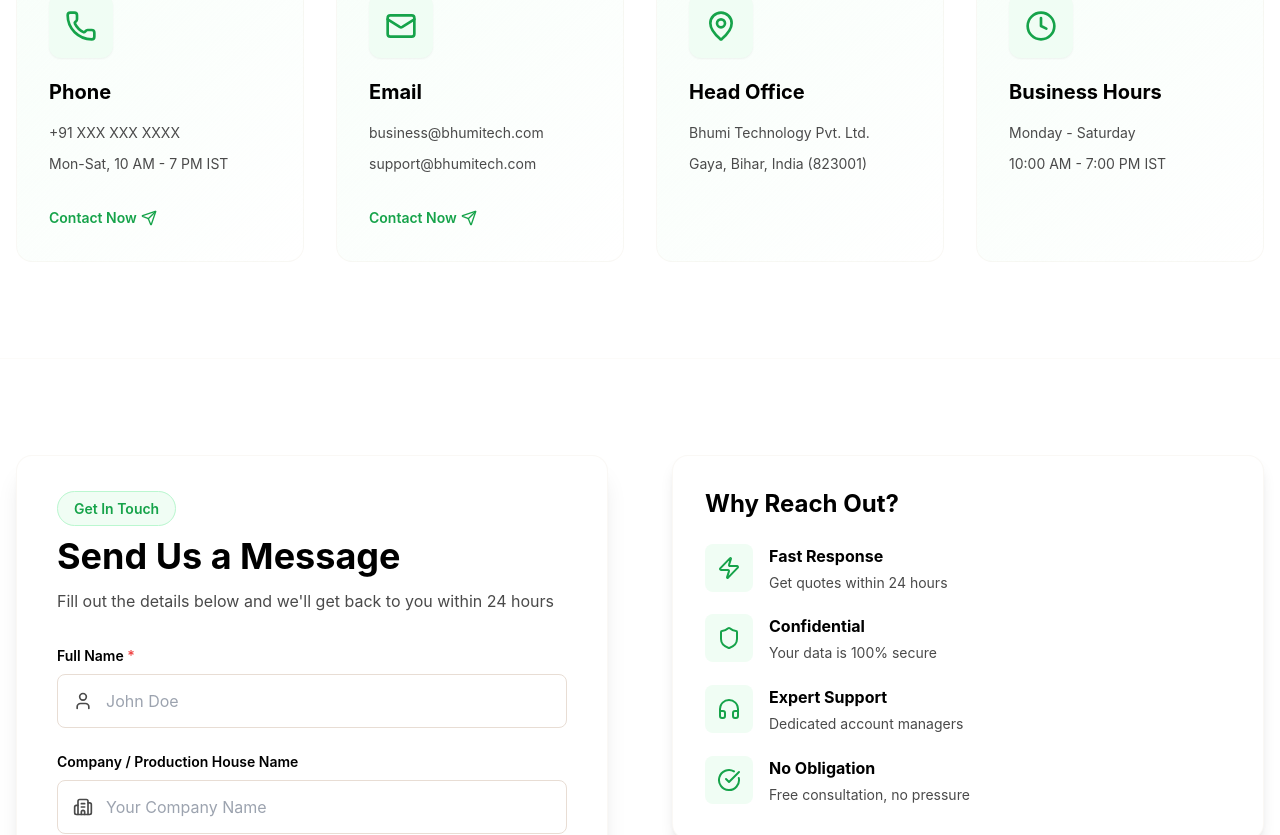
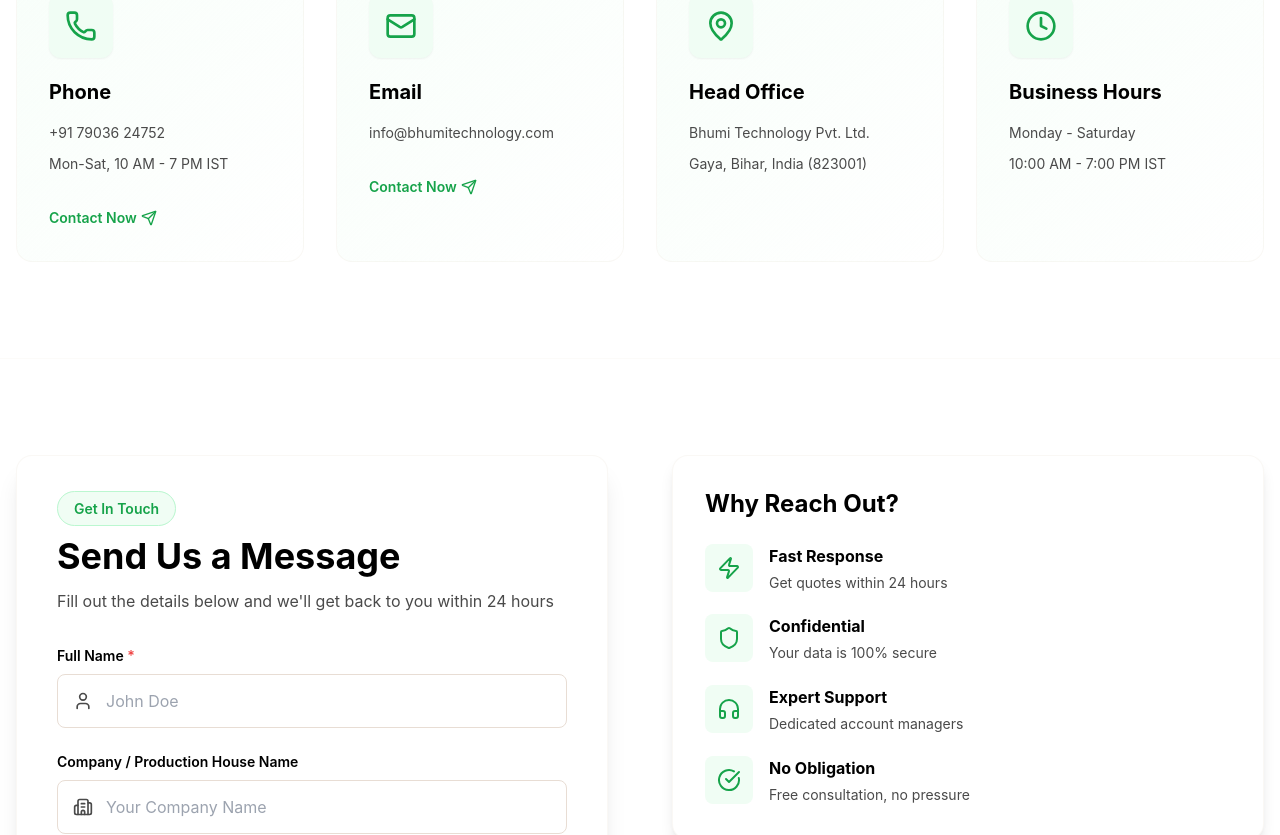
Before and after one commit to Michaelanand123singh/bhumi-tech, a React (Vite) app: page /contact in a window 1280 px wide. Shown: the part 820-1655 px from the top of the page. Built offline with nearby package versions, Linux system fonts and the light colour scheme.

Commit message:
udpated the contact address

```diff
--- a/src/components/common/Footer.jsx
+++ b/src/components/common/Footer.jsx
@@ -35,8 +35,8 @@ const Footer = () => {
           </div>
           <div>
             <h4 className="font-semibold mb-4 text-white">Contact</h4>
-            <p className="text-gray-300">Email: info@bhumitech.com</p>
-            <p className="text-gray-300">Phone: +91 XXX XXX XXXX</p>
+            <p className="text-gray-300">Email: info@bhumitechnology.com</p>
+            <p className="text-gray-300">Phone: +91 79036 24752</p>
             <p className="text-gray-300">Gaya, Bihar, India (823001)</p>
           </div>
         </div>
--- a/src/components/contact/ContactHero.jsx
+++ b/src/components/contact/ContactHero.jsx
@@ -134,7 +134,7 @@ const ContactHero = () => {
               <ArrowRight className="ml-2 w-5 h-5 group-hover:translate-x-1 transition-transform duration-300" />
             </Link>
             <a
-              href="https://wa.me/91XXXXXXXXXX"
+              href="https://wa.me/917903624752"
               target="_blank"
               rel="noopener noreferrer"
               className="bg-green-600/90 backdrop-blur-sm text-white px-8 py-4 rounded-lg hover:bg-green-700 transition-all duration-300 font-semibold border-2 border-white/20 hover:border-white/40 flex items-center justify-center group shadow-lg"
--- a/src/components/contact/ContactInfo.jsx
+++ b/src/components/contact/ContactInfo.jsx
@@ -8,14 +8,14 @@ const ContactInfo = () => {
     {
       icon: Phone,
       title: 'Phone',
-      details: ['+91 XXX XXX XXXX', 'Mon-Sat, 10 AM - 7 PM IST'],
-      action: 'tel:+91XXXXXXXXXX',
+      details: ['+91 79036 24752', 'Mon-Sat, 10 AM - 7 PM IST'],
+      action: 'tel:+917903624752',
     },
     {
       icon: Mail,
       title: 'Email',
-      details: ['business@bhumitech.com', 'support@bhumitech.com'],
-      action: 'mailto:business@bhumitech.com',
+      details: ['info@bhumitechnology.com'],
+      action: 'mailto:info@bhumitechnology.com',
     },
     {
       icon: MapPin,
--- a/src/components/contact/ContactSidebar.jsx
+++ b/src/components/contact/ContactSidebar.jsx
@@ -56,7 +56,7 @@ const ContactSidebar = () => {
     title: 'Urgent Piracy Issue?',
     description:
       "If you're experiencing active content piracy right now, contact our rapid response team immediately.",
-    phone: '+91 XXX XXX XXXX',
+    phone: '+91 79036 24752',
     available: '24/7 Emergency Support',
   };
 
@@ -111,7 +111,7 @@ const ContactSidebar = () => {
           <h3 className="text-xl font-bold text-black mb-3">Quick Support via WhatsApp</h3>
           <p className="text-[#4a4a4a] mb-6 leading-relaxed">Get instant responses to your queries</p>
           <a
-            href="https://wa.me/91XXXXXXXXXX"
+            href="https://wa.me/917903624752"
             target="_blank"
             rel="noopener noreferrer"
             className="inline-flex items-center bg-green-600 text-white px-8 py-3.5 rounded-lg hover:bg-green-700 transition-all duration-300 font-semibold shadow-lg hover:shadow-xl group"
```
